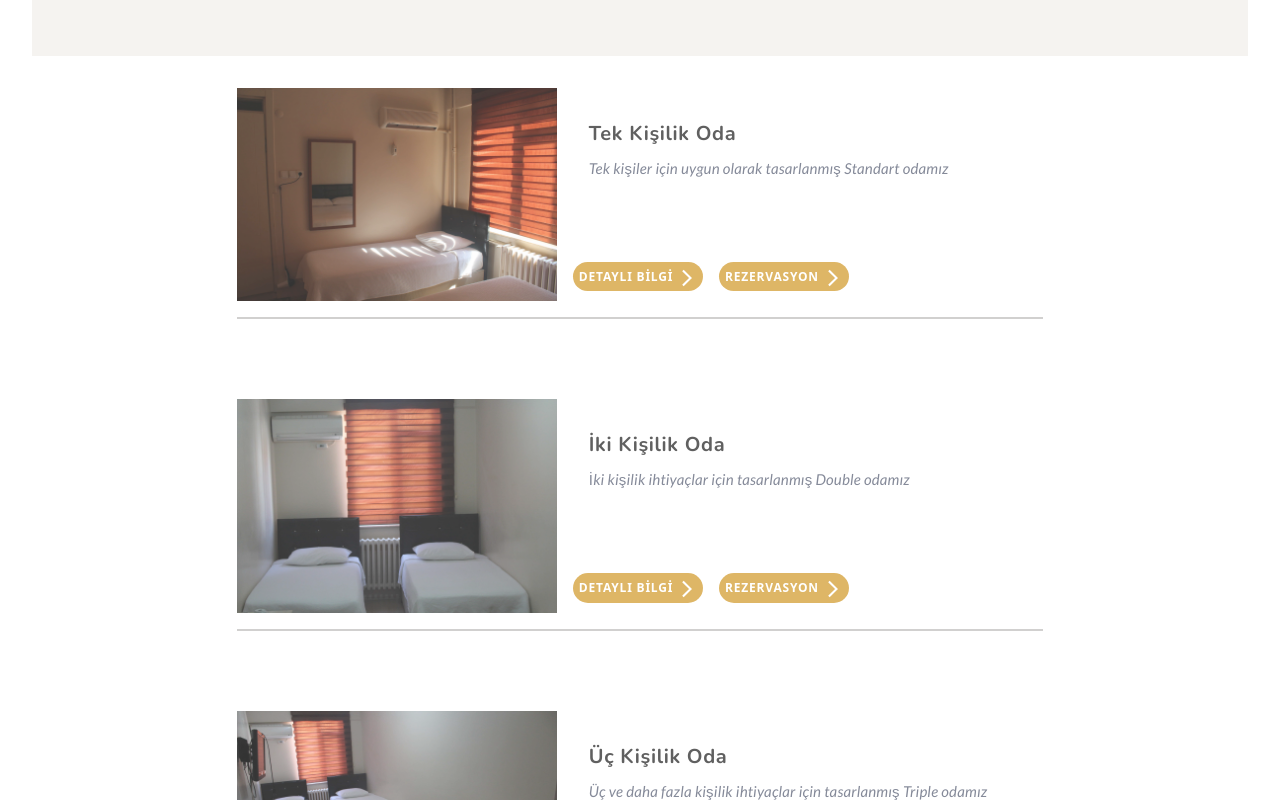
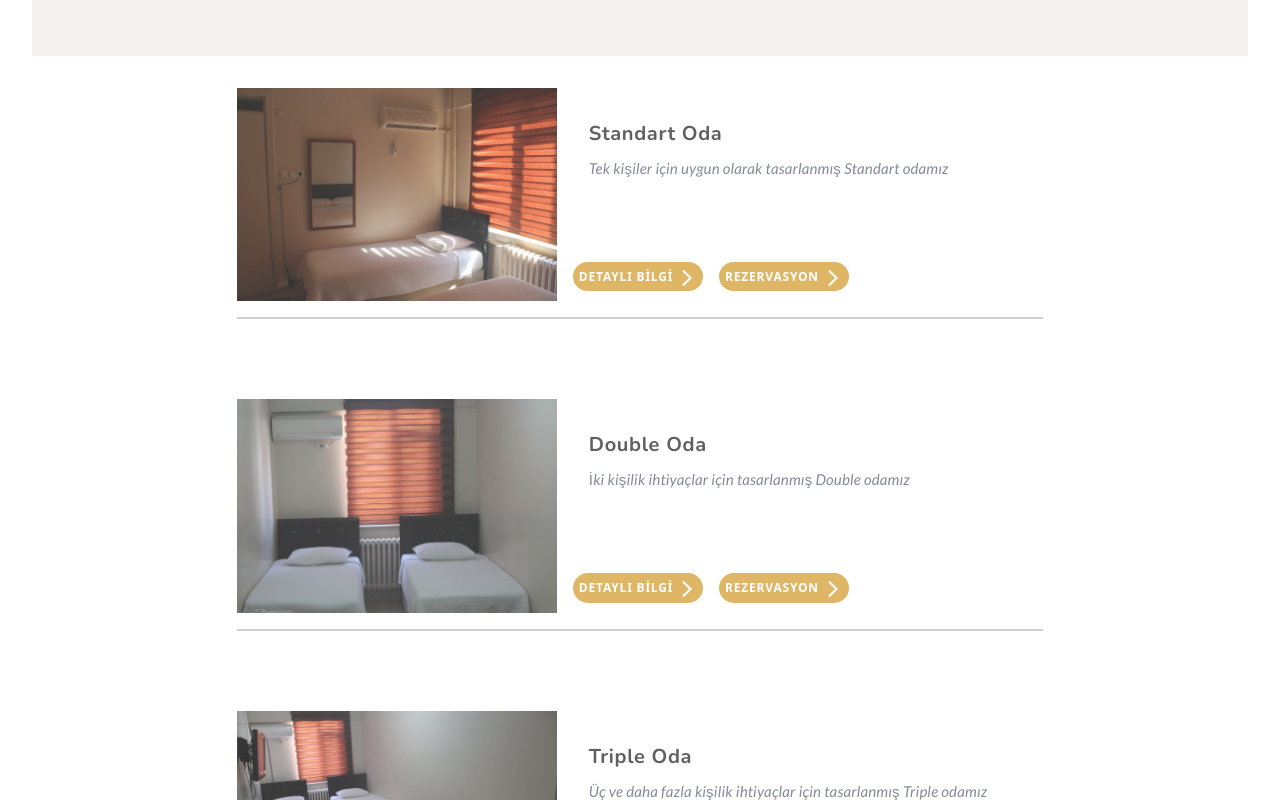
Before and after one commit to OrcaBusinessSolution/otel_taskin_app, a React (Create React App) app: page /rooms in a window 1280 px wide. Shown: the part 280-1080 px from the top of the page. Built offline with nearby package versions, Linux system fonts and the light colour scheme.

Commit message:
added box shadow for pictures

```diff
--- a/src/components/RoomPageComponent/RoomsComponent.jsx
+++ b/src/components/RoomPageComponent/RoomsComponent.jsx
@@ -23,7 +23,7 @@ const RoomDiv = styled.div`
     transform: translate(-20px);
     -webkit-transform: translate(-20px);
     transition: all 0.6s ease-in-out;
-
+    box-shadow: 10px 10px 10px #606060;
     cursor: pointer;
   }
   @media only screen and (max-width: 958px) {
@@ -94,7 +94,7 @@ function RoomsComponent() {
       <RoomDiv>
         <ImageDiv src={"./pictures/standart.JPG"}></ImageDiv>
         <InfoDiv>
-          <h5>Tek Kişilik Oda</h5>
+          <h5>Standart Oda</h5>
           <p>Tek kişiler için uygun olarak tasarlanmış Standart odamız</p>
           <RoomsButton>
             DETAYLI BİLGİ <ArrowForwardIosIcon fontSize="small" />
@@ -107,7 +107,7 @@ function RoomsComponent() {
       <RoomDiv>
         <ImageDiv src={"./pictures/double.JPG"}></ImageDiv>
         <InfoDiv>
-          <h5>İki Kişilik Oda</h5>
+          <h5>Double Oda</h5>
           <p>İki kişilik ihtiyaçlar için tasarlanmış Double odamız</p>
           <RoomsButton>
             DETAYLI BİLGİ <ArrowForwardIosIcon fontSize="small" />
@@ -120,7 +120,7 @@ function RoomsComponent() {
       <RoomDiv>
         <ImageDiv src={"./pictures/triple.JPG"}></ImageDiv>
         <InfoDiv>
-          <h5>Üç Kişilik Oda</h5>
+          <h5>Triple Oda</h5>
           <p>
             Üç ve daha fazla kişilik ihtiyaçlar için tasarlanmış Triple odamız
           </p>
```
